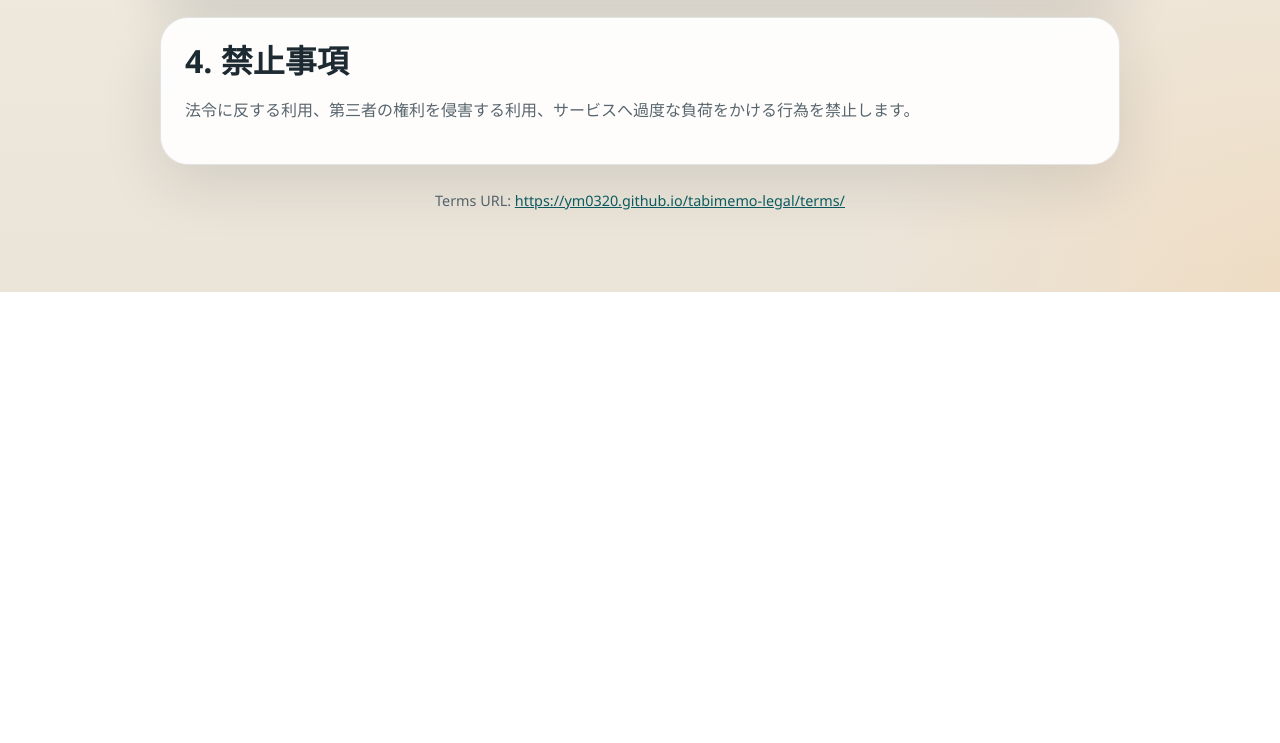
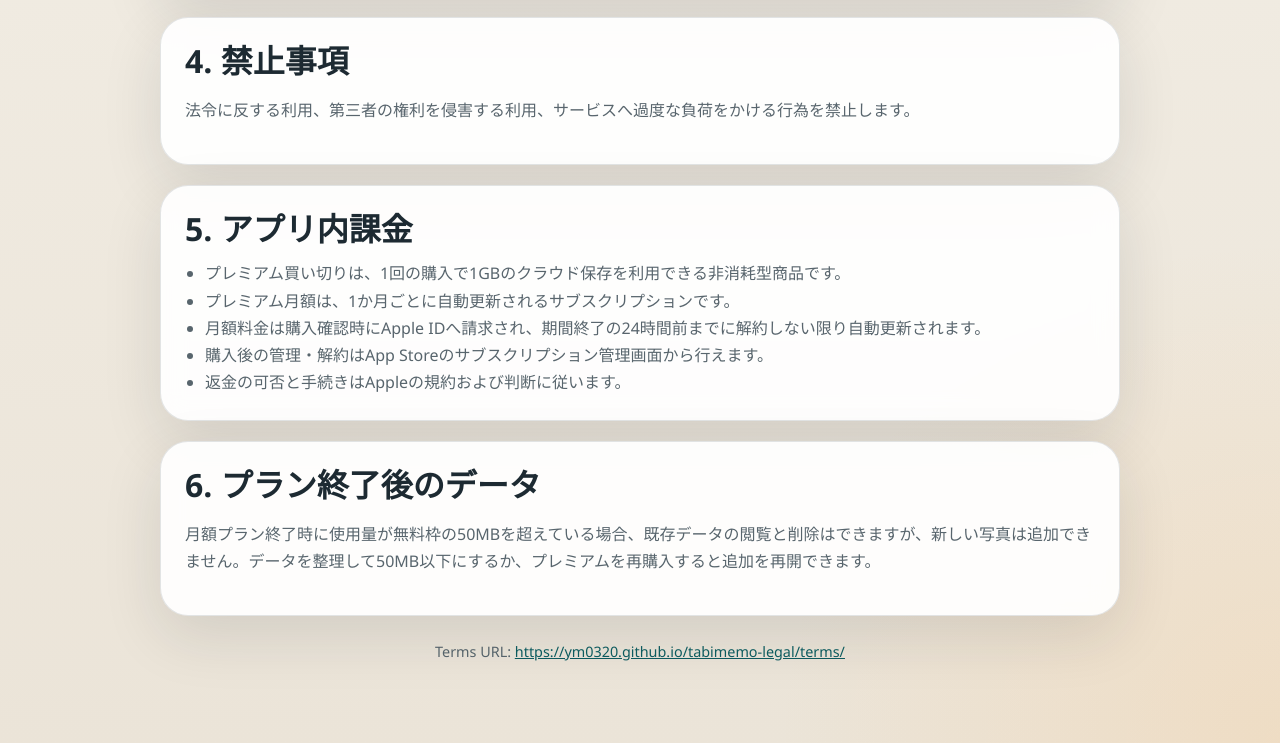
Before and after one commit to ym0320/tabimemo-legal, a plain HTML site: page terms/index.html in a window 1280 px wide. Shown: the part 903-1646 px from the top of the page. Before the commit the page ends 1195 px from the top, so only its background shows below. Drawn offline with Linux system fonts and the light colour scheme.

Commit message:
Update app name to Mappin and add Apple in-app purchase disclosures

```diff
--- a/terms/index.html
+++ b/terms/index.html
@@ -53,6 +53,24 @@
             法令に反する利用、第三者の権利を侵害する利用、サービスへ過度な負荷をかける行為を禁止します。
           </p>
         </article>
+
+        <article class="card">
+          <h2>5. アプリ内課金</h2>
+          <ul class="list">
+            <li>プレミアム買い切りは、1回の購入で1GBのクラウド保存を利用できる非消耗型商品です。</li>
+            <li>プレミアム月額は、1か月ごとに自動更新されるサブスクリプションです。</li>
+            <li>月額料金は購入確認時にApple IDへ請求され、期間終了の24時間前までに解約しない限り自動更新されます。</li>
+            <li>購入後の管理・解約はApp Storeのサブスクリプション管理画面から行えます。</li>
+            <li>返金の可否と手続きはAppleの規約および判断に従います。</li>
+          </ul>
+        </article>
+
+        <article class="card">
+          <h2>6. プラン終了後のデータ</h2>
+          <p>
+            月額プラン終了時に使用量が無料枠の50MBを超えている場合、既存データの閲覧と削除はできますが、新しい写真は追加できません。データを整理して50MB以下にするか、プレミアムを再購入すると追加を再開できます。
+          </p>
+        </article>
       </section>
 
       <p class="footer">
```
Also changed, not shown: privacy/index.html (+5 -1 lines).
